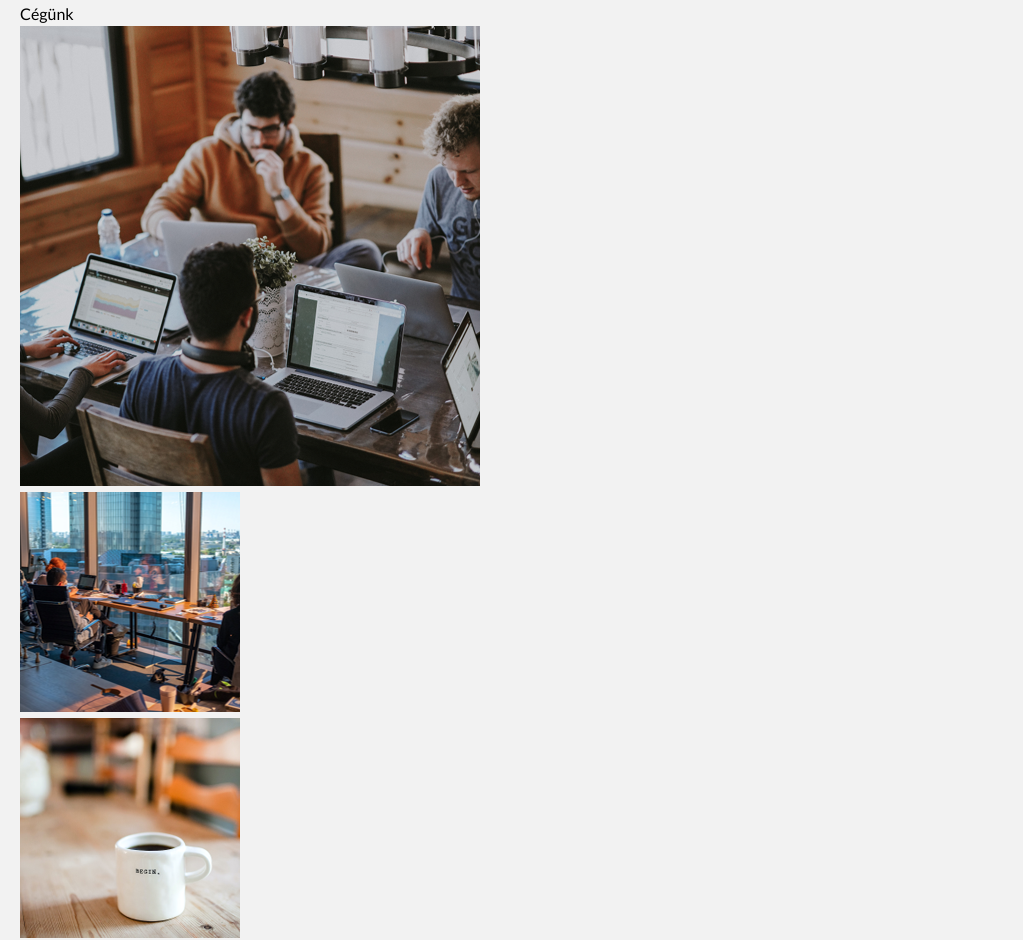
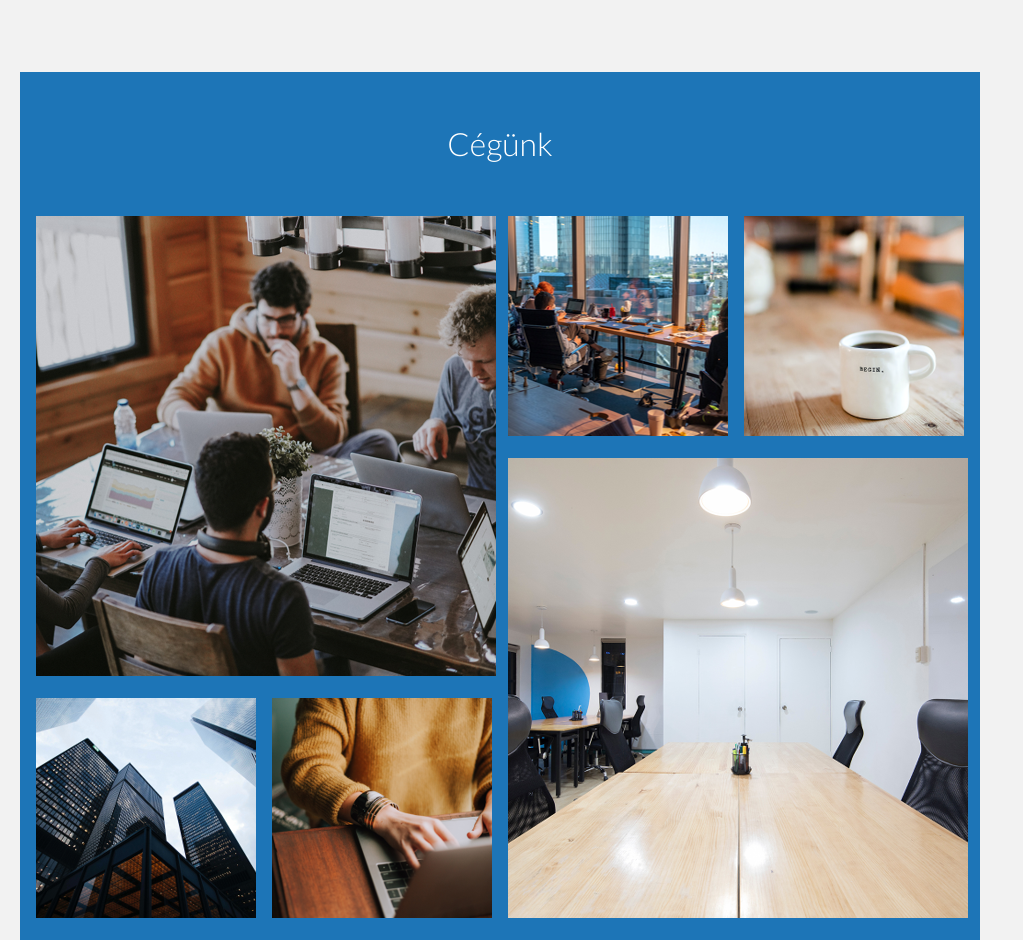
Before and after one commit to spankoj/voov-sitebuild, a React (Create React App) app: page / in a window 1280 px wide. Shown: the part 1313-2253 px from the top of the page, without its empty margins (0-1023 px from the left). Built offline with nearby package versions, Linux system fonts and the light colour scheme.

Commit message:
Add grid to company section

```diff
--- a/src/components/Company.js
+++ b/src/components/Company.js
@@ -1,25 +1,30 @@
+import styles from '../styles/Company.module.css';
+
 export default function Company() {
   return (
-    <main>
-      <h1>Cégünk</h1>
-      <div>
+    <section>
+      <div className={styles.grid}>
+        <h1 className={styles.header}>Cégünk</h1>
+
+        <div className={styles.cegunk1}>
           <img alt="cegunk 1" src="images/cegunk_1.png" />
         </div>
-      <div>
+        <div className={styles.cegunk2}>
           <img alt="cegunk 2" src="images/cegunk_2.png" />
         </div>
-      <div>
+        <div className={styles.cegunk3}>
           <img alt="cegunk 3" src="images/cegunk_3.png" />
         </div>
-      <div>
+        <div className={styles.cegunk4}>
           <img alt="cegunk 4" src="images/cegunk_4.png" />
         </div>
-      <div>
+        <div className={styles.cegunk5}>
           <img alt="cegunk 5" src="images/cegunk_5.png" />
         </div>
-      <div>
+        <div className={styles.cegunk6}>
           <img alt="cegunk 6" src="images/cegunk_6.png" />
         </div>
-    </main>
+      </div>
+    </section>
   );
 }
--- a/src/components/ServiceCards.js
+++ b/src/components/ServiceCards.js
@@ -26,7 +26,7 @@ function ServiceCards() {
 
   return (
     <Router>
-      <div>
+      <div className={styles.cardContainer}>
         <Carousel
           responsive={responsive}
           swipeable={true}
@@ -131,7 +131,6 @@ function ServiceCards() {
             </div>
           </div>
         </Carousel>
-        ;
       </div>
     </Router>
   );
--- /dev/null
+++ b/src/styles/Company.module.css
@@ -0,0 +1,43 @@
+.grid {
+  display: grid;
+  grid-template: fit-content;
+  grid-template-columns: repeat(4, 1fr);
+  grid-template-columns: repeat(3, 1fr);
+  /* grid-template-columns: repeat(4, calc(25% - 0.75em)); */
+  grid-template-areas:
+    'h1 h1 h1 h1'
+    'cegunk1 cegunk1 cegunk2 cegunk3'
+    'cegunk1 cegunk1 cegunk6 cegunk6'
+    'cegunk4 cegunk5 cegunk6 cegunk6';
+  grid-row-gap: 16px;
+  grid-column-gap: 16px;
+  background-color: #1d75b7;
+  align-items: stretch;
+  padding: 1em;
+}
+.header {
+  grid-area: h1;
+  color: #fff;
+  font-weight: 300;
+  font-size: 32px;
+  text-align: center;
+  margin: 2rem;
+}
+.cegunk1 {
+  grid-area: cegunk1;
+}
+.cegunk2 {
+  grid-area: cegunk2;
+}
+.cegunk3 {
+  grid-area: cegunk3;
+}
+.cegunk4 {
+  grid-area: cegunk4;
+}
+.cegunk5 {
+  grid-area: cegunk5;
+}
+.cegunk6 {
+  grid-area: cegunk6;
+}
--- a/src/styles/ServiceCards.module.css
+++ b/src/styles/ServiceCards.module.css
@@ -5,6 +5,9 @@
   --light-blue: #1d75b7;
   --dark-blue: #00305f;
   --red: #df0020;
+}
+.cardContainer {
+  margin-bottom: 5rem;
 }
 .card {
   display: flex;
--- a/src/styles/global.css
+++ b/src/styles/global.css
@@ -25,7 +25,7 @@ body {
   font-family: 'Lato', sans-serif;
   line-height: 1.5;
   background-color: var(--light-gray);
-  max-width: 980px;
+  max-width: 1000px;
   padding: 0 20px;
 }
 
```
Lines whose indentation alone changed are shown as unchanged.
